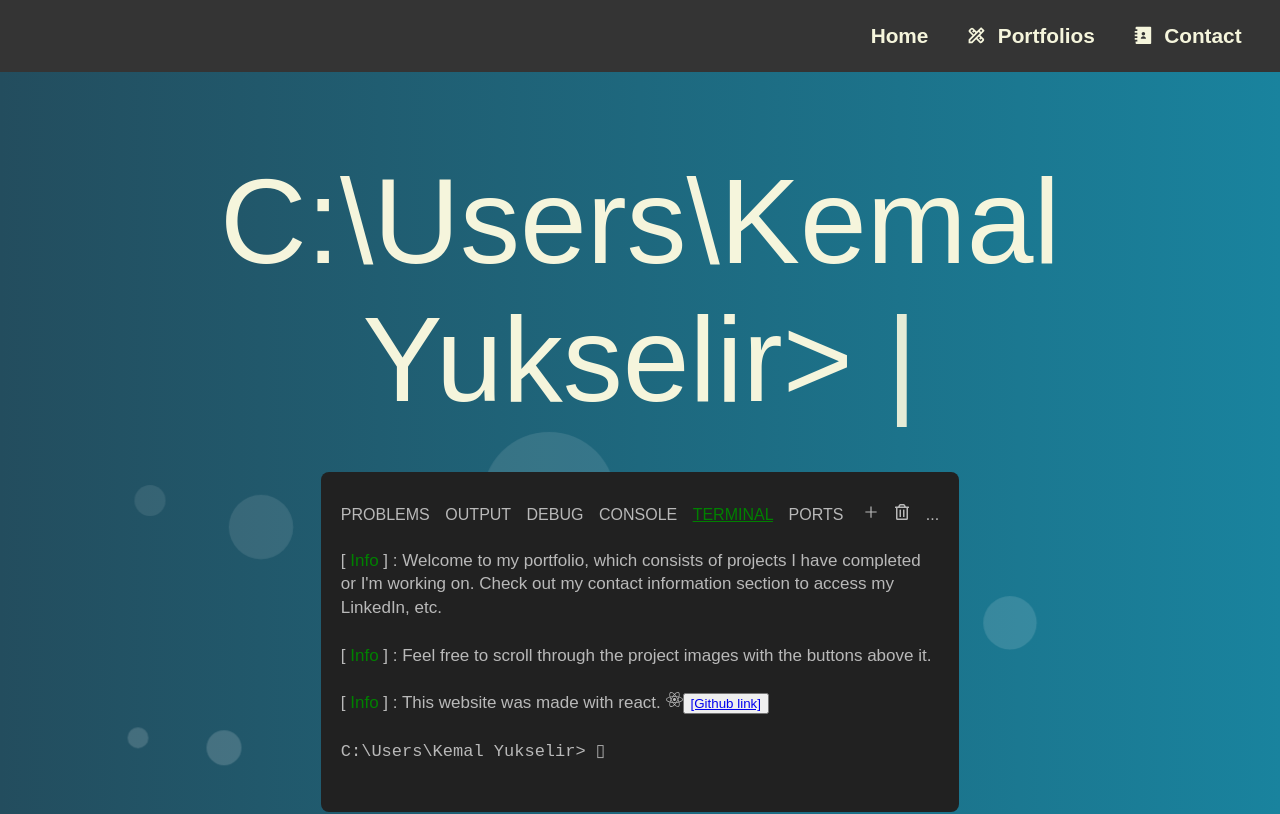
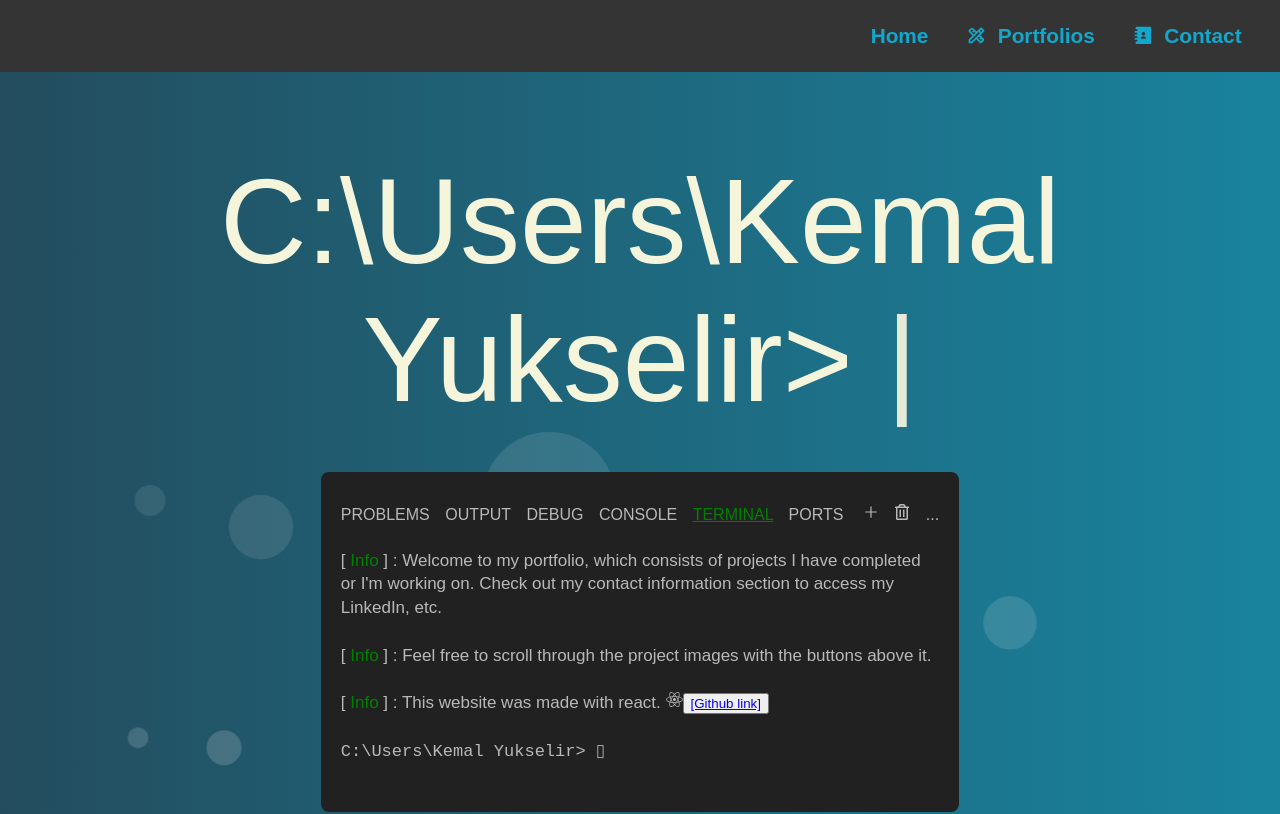
Before and after one commit to KemalYukselir/portfolio-website, a React (Create React App) app: page / in a window 1280 px wide. Shown: the top 814 px of the page. Built offline with nearby package versions, Linux system fonts and the light colour scheme; a web font is replaced by a local one.

Commit message:
changed navbar button colors

```diff
--- a/src/App.css
+++ b/src/App.css
@@ -159,7 +159,7 @@ nav {
   text-decoration: none;
   font-size: 1.3rem;
   font-weight: 600;
-  color: beige;
+  color: #12a7cd;
   margin-left: 2rem;
 }
 
```
